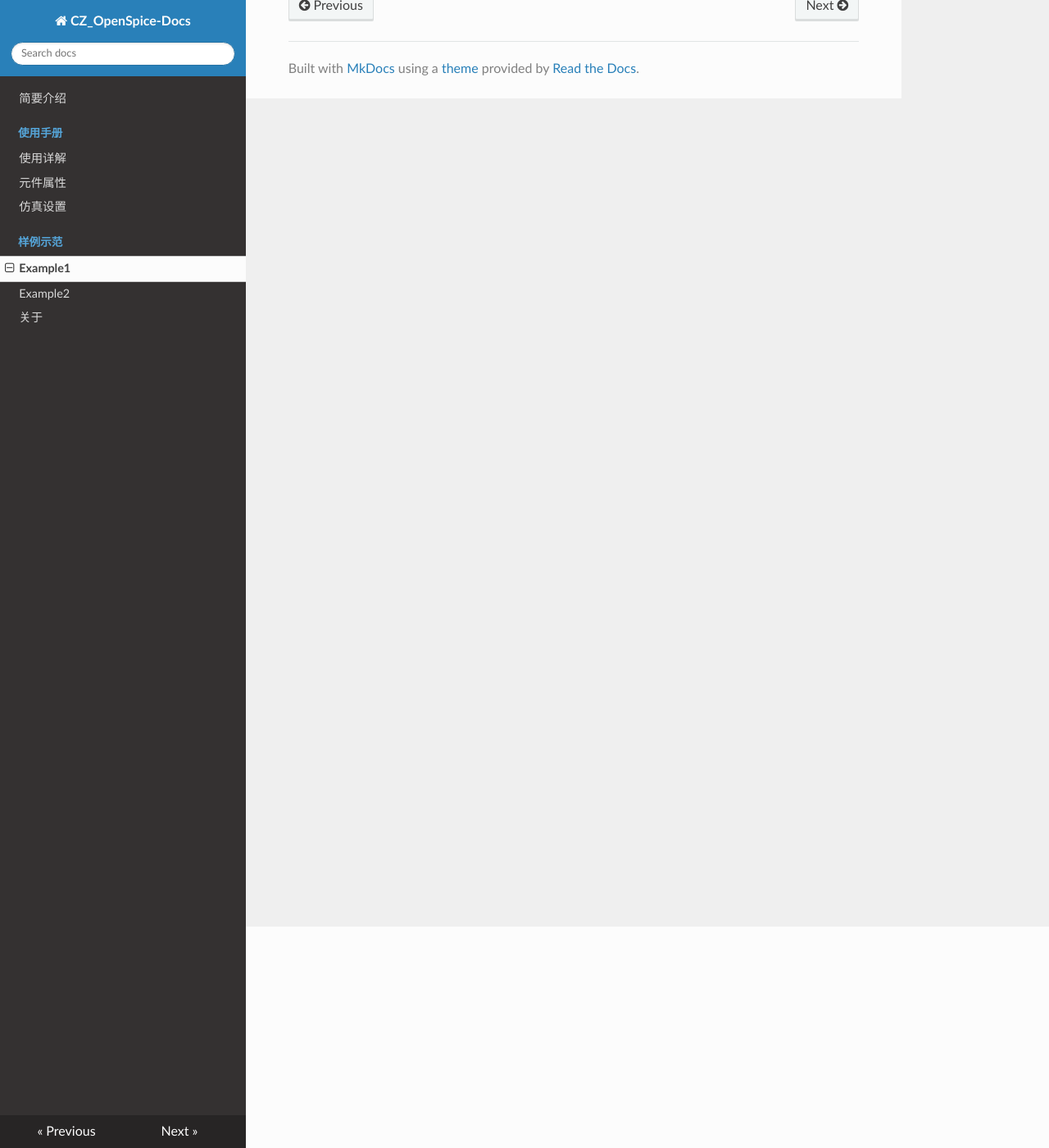
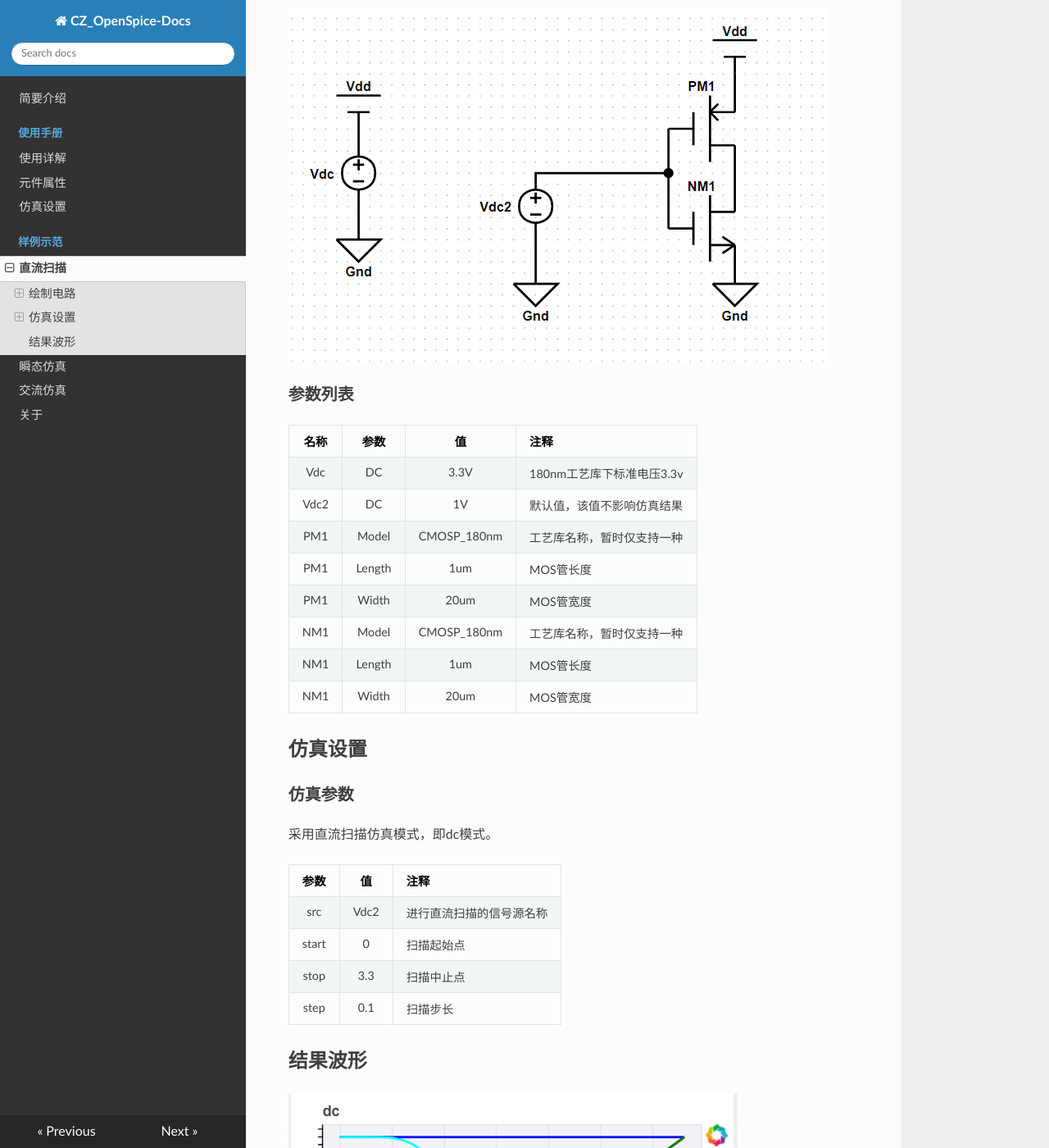
Before and after one commit to ColsonZhang/Document_CZ_OpenSpice, an MkDocs documentation site: the page built from docs/Demo/demo_1.md, in a window 1280 px wide and 1400 px high, scrolled down 270 px. Shown: the whole window at 82% size. Built offline with MkDocs 1.6.1, drawn with Linux system fonts in a browser that asks for light colours; nearby versions of some CDN libraries; old or Windows-style settings are respelled for this version of MkDocs; some of the changed text lies outside the part shown.

Commit message:
add the guide & demo

```diff
--- a/docs/Demo/demo_1.md
+++ b/docs/Demo/demo_1.md
@@ -1,5 +1,37 @@
-# Welcome to MkDocs
+# CMOS反相器的直流仿真
 
-hello, this is demo 1 !
+## 绘制电路
 
-代开发
+### 电路图
+
+![inverter](./img/1_inv_1.png)
+
+### 参数列表
+
+|名称|参数|值|注释|
+|:-:|:-:|:-:|:-|
+|Vdc|DC|3.3V|180nm工艺库下标准电压3.3v|
+|Vdc2|DC|1V|默认值，该值不影响仿真结果|
+|PM1|Model|CMOSP_180nm|工艺库名称，暂时仅支持一种|
+|PM1|Length|1um|MOS管长度|
+|PM1|Width|20um|MOS管宽度|
+|NM1|Model|CMOSP_180nm|工艺库名称，暂时仅支持一种|
+|NM1|Length|1um|MOS管长度|
+|NM1|Width|20um|MOS管宽度|
+
+## 仿真设置
+
+### 仿真参数
+
+采用直流扫描仿真模式，即dc模式。
+
+|参数|值|注释|
+|:-:|:-:|:-|
+|src|Vdc2|进行直流扫描的信号源名称|
+|start|0|扫描起始点|
+|stop|3.3|扫描中止点|
+|step|0.1|扫描步长|
+
+## 结果波形
+
+![res_inv](./img/2_inv_res.png)
--- a/mkdocs.yml
+++ b/mkdocs.yml
@@ -6,7 +6,9 @@ pages:
         - 元件属性: Guide/guide_2.md
         - 仿真设置: Guide/guide_3.md
     - 样例示范:
-        - Example1: Demo/demo_1.md
-        - Example2: Demo/demo_2.md
+        - 直流扫描: Demo/demo_1.md
+        - 瞬态仿真: Demo/demo_2.md
+        - 交流仿真: Demo/demo_3.md
+
     - 关于: About/about.md
 theme: readthedocs
```
Also changed, not shown: docs/Demo/demo_2.md (+30 -3 lines), docs/Demo/demo_3.md (added, +34 -0 lines), docs/Guide/guide_1.md (+38 -30 lines), docs/index.md (added, +33 -0 lines), docs/Demo/img/1_inv_1.png (added), docs/Demo/img/2_inv_res.png (added), docs/Demo/img/3_tran_1.png (added), docs/Demo/img/4_tran_set.png (added), docs/Demo/img/5_tran_sim.png (added), docs/Demo/img/6_tran_res.png (added), docs/Demo/img/7_ac_cir.png (added), docs/Demo/img/8_ac_set.png (added), docs/Demo/img/9_ac_res.png (added).
